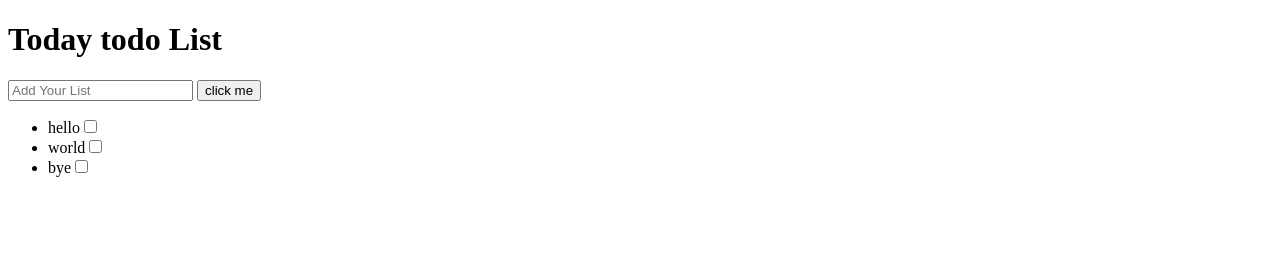
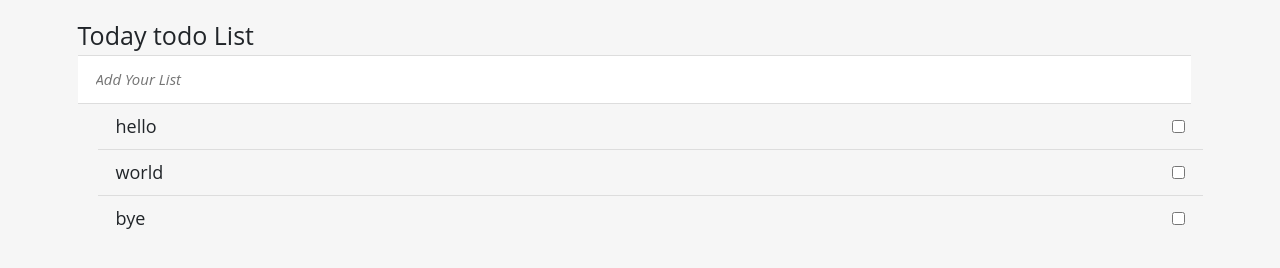
Before and after one commit to Amalcxc/ToDo-List, a website built with webpack: page index.html in a window 1280 px wide. Built offline with nearby package versions, Linux system fonts and the light colour scheme.

Commit message:
add the styles to the project

```diff
--- a/index.html
+++ b/index.html
@@ -4,16 +4,18 @@
         <meta charset="utf-8" />
         <title>Webpack App</title>
         <script src="./src/index.js" defer></script>
+        <!-- CSS only -->
+        <link href="https://cdn.jsdelivr.net/npm/bootstrap@5.1.1/dist/css/bootstrap.min.css" rel="stylesheet" integrity="sha384-F3w7mX95PdgyTmZZMECAngseQB83DfGTowi0iMjiWaeVhAn4FJkqJByhZMI3AhiU" crossorigin="anonymous">
     </head>
     <body>
-        <h1>Today todo List</h1>
-        <form>
-        <input type="text" class="input" placeholder="Add Your List">
-        <button class="btn">click me</button>
+    <div class="container">
+        <form class="form">
+            <h1>Today todo List</h1>
+            <input type="text" class="input" placeholder="Add Your List">
+            <ul></ul>
         </form>
+    </div>
 
-        <ul>
-        </ul>
     </body>
 
 </html>
--- a/src/index.js
+++ b/src/index.js
@@ -19,6 +19,7 @@ const tasks = [
 
 const list = document.querySelector('ul')
   tasks.forEach((item, i)=>{
+
     var li = document.createElement("li");
     li.className = 'list-item';
     li.innerText = tasks[i].title
@@ -26,19 +27,9 @@ const list = document.querySelector('ul')
     var checkbox = document.createElement("INPUT");
     checkbox.setAttribute("type", "checkbox");
     li.appendChild(checkbox)
+
   })
 
-const input = document.querySelector('.input')
-const btn = document.querySelector(".btn")
-const li = document.createElement("li");
+const form = document.querySelector('form')
 
-input.addEventListener('input', word => {
-  li.textContent = word.target.value
-})
-
-const savetoLocal = () => {
-  localStorage.setItem('textinput', li.textContent )
-  list.appendChild(li)
-}
-
-btn.addEventListener('click', savetoLocal)
+form.addEventListener('submit')
--- a/src/styles.css
+++ b/src/styles.css
@@ -0,0 +1,43 @@
+* {
+  margin: 0;
+  padding: 0;
+  box-sizing: border-box;
+}
+
+html {
+  font-size: 10px;
+}
+
+body {
+  font-family: 'Open Sans', sans-serif;
+  background: #f6f6f6;
+}
+
+.form {
+  padding-top: 20px;
+}
+
+.form input[type="text"] {
+  outline: none;
+  border: none;
+  border-top: 1px solid #ddd;
+  border-bottom: 1px solid #ddd;
+  font-size: 1.5rem;
+  font-style: italic;
+  padding: 12px 18px;
+  width: 99%;
+}
+
+
+.list-item {
+  list-style: none;
+  display: flex;
+  justify-content: space-between;
+  align-items: center;
+  padding: 9px 18px;
+  font-size: large;
+}
+
+.list-item:nth-child(1n + 2) {
+  border-top: 1px solid #ddd;
+}
```
